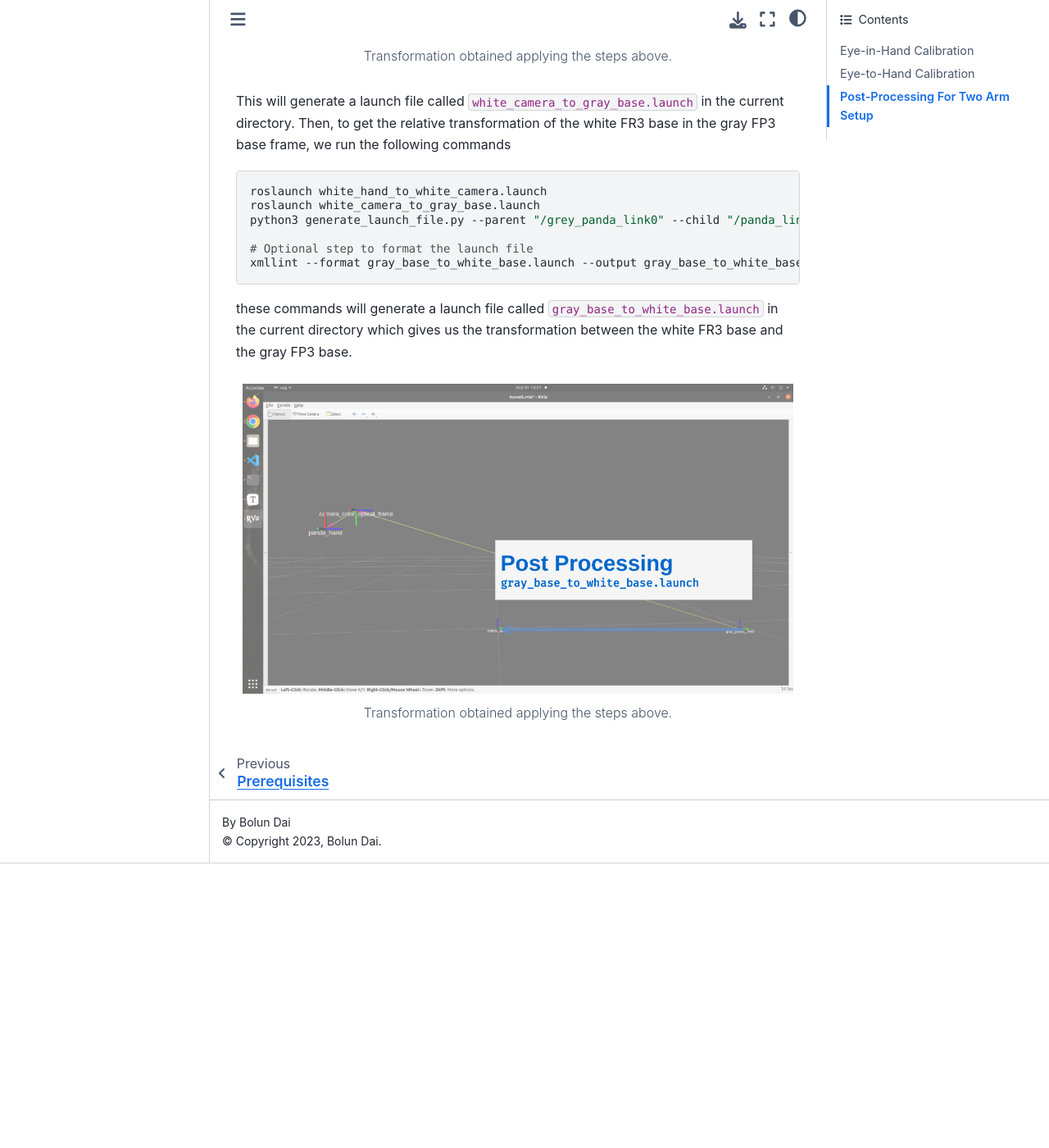
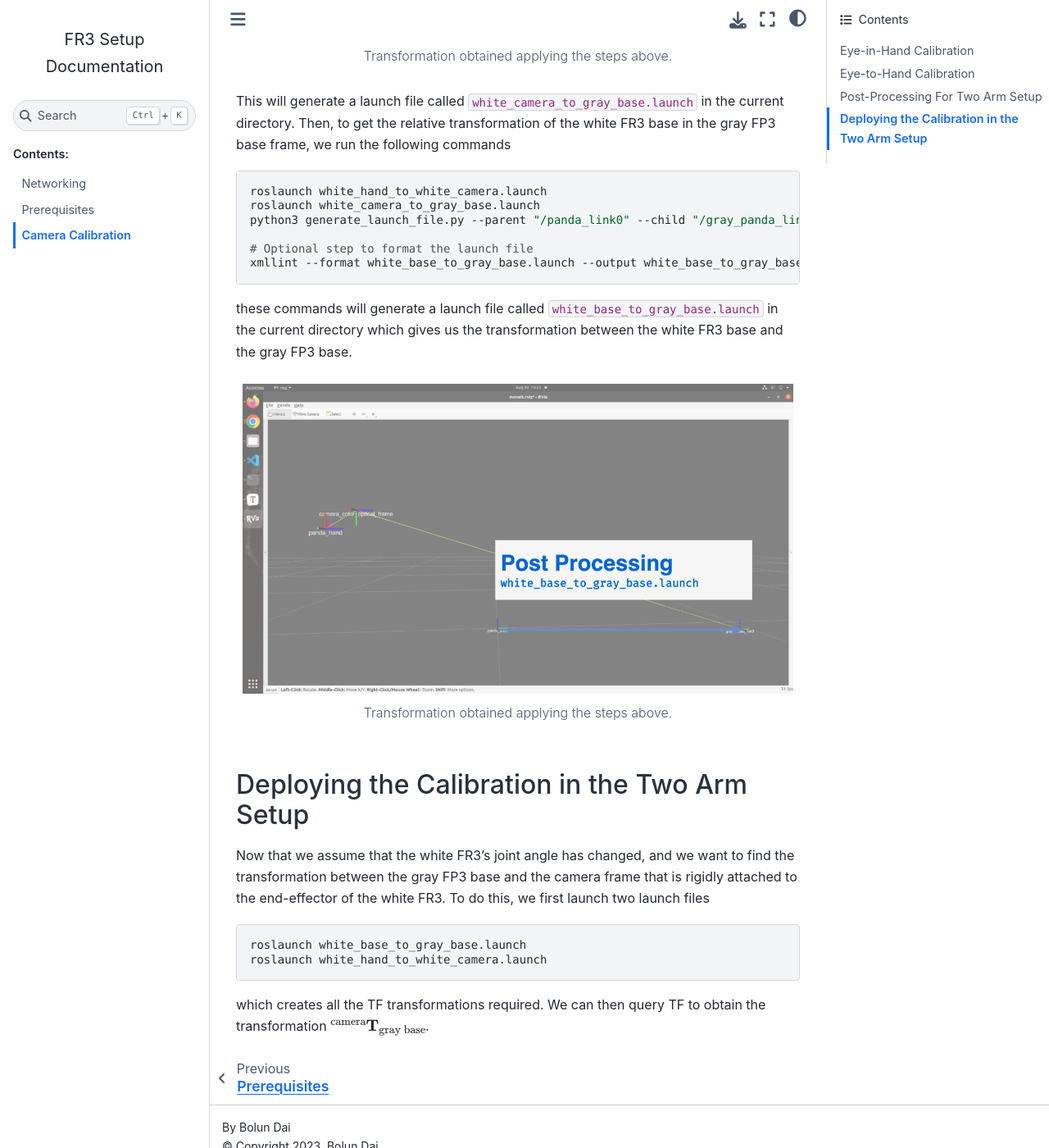
Before and after one commit to BolunDai0216/FR3Setup, a Sphinx documentation site: the page built from docs/source/camera_calibration/index.md, in a window 1280 px wide and 1400 px high, scrolled down 3235 px. Shown: the whole window at 82% size. Built offline with Sphinx 7.4.7 and the Sphinx Book theme 1.1.4, drawn with Linux system fonts in a browser that asks for light colours; before the commit the page ends 4288 px from its top, so only the background shows below that.

Commit message:
updated sphinx website

````diff
--- a/docs/source/camera_calibration/index.md
+++ b/docs/source/camera_calibration/index.md
@@ -89,13 +89,13 @@
 ```bash
 roslaunch white_hand_to_white_camera.launch
 roslaunch white_camera_to_gray_base.launch
-python3 generate_launch_file.py --parent "/grey_panda_link0" --child "/panda_link0" --filename "gray_base_to_white_base" --parentName "grey_panda_link0" --childName "white_panda_link0"
+python3 generate_launch_file.py --parent "/panda_link0" --child "/gray_panda_link0" --filename "white_base_to_gray_base" --parentName "white_panda_link0" --childName "gray_panda_link0"
 
 # Optional step to format the launch file
-xmllint --format gray_base_to_white_base.launch --output gray_base_to_white_base.launch
+xmllint --format white_base_to_gray_base.launch --output white_base_to_gray_base.launch
 ```
 
-these commands will generate a launch file called `gray_base_to_white_base.launch` in the current directory which gives us the transformation between the white FR3 base and the gray FP3 base.
+these commands will generate a launch file called `white_base_to_gray_base.launch` in the current directory which gives us the transformation between the white FR3 base and the gray FP3 base.
 
 ```{figure} ../imgs/post_process_step3.png
 :alt: Post Processing Step 3
@@ -104,3 +104,14 @@
 :align: center
 Transformation obtained applying the steps above.
 ```
+
+## Deploying the Calibration in the Two Arm Setup
+
+Now that we assume that the white FR3's joint angle has changed, and we want to find the transformation between the gray FP3 base and the camera frame that is rigidly attached to the end-effector of the white FR3. To do this, we first launch two launch files
+
+```bash
+roslaunch white_base_to_gray_base.launch
+roslaunch white_hand_to_white_camera.launch
+```
+
+which creates all the TF transformations required. We can then query TF to obtain the transformation ${}^\mathrm{camera}\mathbf{T}_\mathrm{gray\ base}$.
````
Also changed, not shown: docs/source/imgs/post_process_step1.png, docs/source/imgs/post_process_step3.png.
